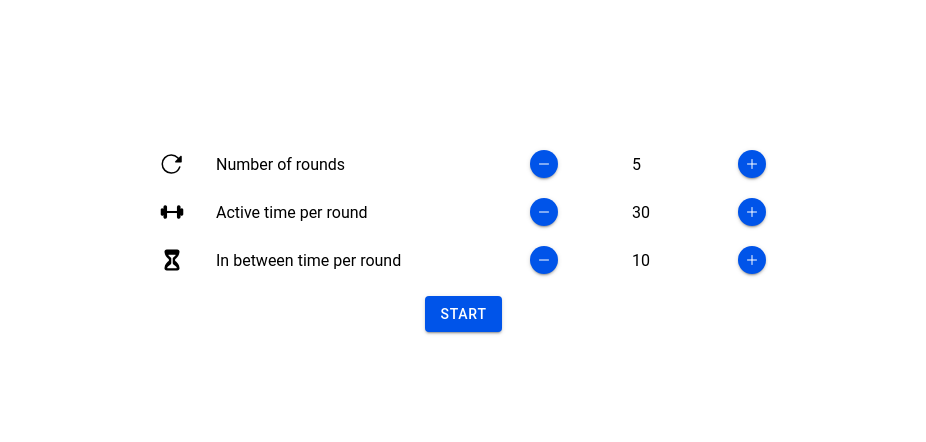
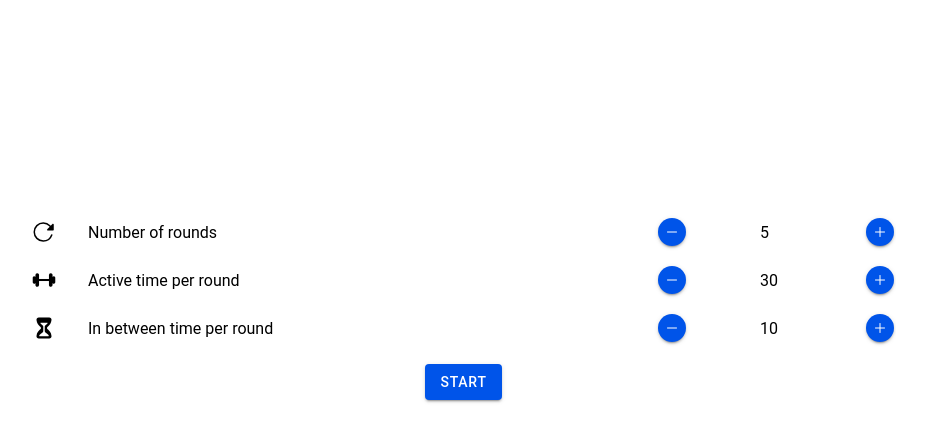
Before and after one commit to jjsalinas/timer-app, a React (Vite) app: page / in a window 1280 px wide. Shown: the top 442 px of the page, without its empty margins (176-1102 px from the left). Built offline with nearby package versions, Linux system fonts and the light colour scheme.

Commit message:
Countdown logic fixed

```diff
--- a/src/components/config-list/component.tsx
+++ b/src/components/config-list/component.tsx
@@ -66,6 +66,7 @@ const ConfigList: React.FC<ConfigListProps> = ({
   };
 
   return (
+    // <div>
     <div className="content-wrapper-center">
       <IonContent>
         <IonList lines="none">
--- a/src/components/config-list/styles.css
+++ b/src/components/config-list/styles.css
@@ -1,11 +1,11 @@
 .content-wrapper-center {
-    width: 50%;
+    width: 70%;
     height: 50%;
     display: flex;
     justify-content: center;
     align-content: center;
     align-items: center;
-    transform: translateX(50%) translateY(33%);
+    /* transform: translateX(50%) translateY(33%); */
 }
 
 .button-wrapper-center {
--- a/src/components/countdown/component.tsx
+++ b/src/components/countdown/component.tsx
@@ -1,6 +1,5 @@
 import { useEffect, useState } from "react";
 import { CountdownProps } from "./props";
-import { CountdownKind } from "./types";
 import {
   IonButton,
   IonFooter,
@@ -8,6 +7,8 @@ import {
   IonText,
   IonToolbar,
 } from "@ionic/react";
+import { playSkipForwardOutline, playSkipBackOutline } from "ionicons/icons";
+import "./styles.css";
 
 const Countdown: React.FC<CountdownProps> = ({
   type,
@@ -17,10 +18,28 @@ const Countdown: React.FC<CountdownProps> = ({
   updateCurrentRound,
 }: CountdownProps) => {
   const [tickingSecond, setTickingSecond] = useState<number>(seconds);
-  const styleClassName = `countdown-${type.toString()}`;
+  const [timeouts, setTimeouts] = useState<NodeJS.Timeout[]>([]);
+  const styleClassName = `countdown-${type}`; // TODO: fix this naming, reads de number value of the enum
+
+  const clearTimeouts = () => {
+    timeouts.forEach((id) => {
+      clearTimeout(id);
+    });
+    setTimeouts([]);
+  };
 
   const resetCount = () => {
-    setTickingSecond(seconds);
+    if (tickingSecond !== seconds) {
+      clearTimeouts();
+      setTickingSecond(seconds);
+    }
+  };
+
+  const backOneRound = () => {
+    if (currentRound > 1) {
+      clearTimeouts();
+      updateCurrentRound(true);
+    }
   };
 
   const finishCount = () => {
@@ -28,39 +47,27 @@ const Countdown: React.FC<CountdownProps> = ({
   };
 
   const tickOneSecond = () => {
-    return new Promise(() =>
-      setTimeout(() => setTickingSecond(tickingSecond - 1), 1000),
-    );
-  };
-
-  const handleTick = async () => {
-    await tickOneSecond();
+    const id = setTimeout(() => setTickingSecond(tickingSecond - 1), 1000);
+    setTimeouts([...timeouts, id]);
   };
 
   useEffect(() => {
-    resetCount();
-  }, []);
-
-  useEffect(() => {
-    // console.log("tic tac --:", tickingSecond);
     if (tickingSecond === 0) {
+      clearTimeouts();
       updateCurrentRound();
     }
     if (tickingSecond > 0) {
-      handleTick();
+      tickOneSecond();
     }
   }, [tickingSecond]);
 
   useEffect(() => {
-    if (tickingSecond === 0) {
-      resetCount();
-    }
+    resetCount();
   }, [currentRound]);
 
   /*
     TODO: Styling
-    Footer on horizontal flex.
-    Forward button logic fix.
+    Add ticky sounds for last 3 seconds, ending with a higher pitch sound on 0, on finishing
   */
   return (
     <>
@@ -73,21 +80,22 @@ const Countdown: React.FC<CountdownProps> = ({
         <IonFooter>
           <IonToolbar>
             <div className="timecount-footer">
-              <IonButton shape="round" size="small" onClick={resetCount}>
-                <IonIcon
-                  slot="icon-only"
-                  name="play-skip-back-outline"
-                ></IonIcon>
+              <IonButton
+                shape="round"
+                onClick={resetCount}
+                onDoubleClick={backOneRound}
+              >
+                <IonIcon slot="icon-only" icon={playSkipBackOutline}></IonIcon>
               </IonButton>
               <IonText>
                 <h3>
                   {currentRound} / {totalRounds}
                 </h3>
               </IonText>
-              <IonButton shape="round" size="small" onClick={finishCount}>
+              <IonButton shape="round" onClick={finishCount}>
                 <IonIcon
                   slot="icon-only"
-                  name="play-skip-forward-outline"
+                  icon={playSkipForwardOutline}
                 ></IonIcon>
               </IonButton>
             </div>
--- a/src/components/countdown/props.ts
+++ b/src/components/countdown/props.ts
@@ -5,5 +5,5 @@ export interface CountdownProps {
   seconds: number;
   currentRound: number;
   totalRounds: number;
-  updateCurrentRound: () => void;
+  updateCurrentRound: (backwards?: boolean) => void;
 }
--- a/src/components/countdown/styles.css
+++ b/src/components/countdown/styles.css
@@ -13,13 +13,19 @@
 .timecount-wrapper {
     height: 80%;
     min-height: 20rem;
+    min-width: 30rem;
+    display: flex;
+    justify-content: center;
+    align-content: center;
+    align-items: center;
 }
 
-.timecount-text {
+.timecount-text > h1 {
     font-size: 20rem;
 }
 
 .timecount-footer {
+    width: 100%;
     display: flex;
     flex-direction: row;
     justify-content: space-between;
--- a/src/pages/config-page.css
+++ b/src/pages/config-page.css
@@ -1,9 +1,10 @@
-.content-wrapper-center {
-    width: 50%;
-    height: 50%;
-    /* display: flex;
+.page-wrapper-center {
+    width: 100%;
+    height: 100%;
+    display: flex;
+    flex-direction: column;
     justify-content: center;
     align-content: center;
-    align-items: center; */
-    transform: translateX(50%) translateY(33%);
+    align-items: center;
+    /* transform: translateX(50%) translateY(33%); */
 }
--- a/src/pages/config-page.tsx
+++ b/src/pages/config-page.tsx
@@ -19,7 +19,6 @@ const ConfigPage: React.FC = () => {
     waitDuration: number,
   ) => {
     if (currentRound === 1) {
-      console.log("START");
       setConfigTotalRounds(rounds * 2 + 1); // Starting 1 + (1 active + 1 pause) per (round)
       setConfigActiveDuration(activeDuration);
       setConfigWaitDuration(waitDuration);
@@ -27,27 +26,32 @@ const ConfigPage: React.FC = () => {
     }
   };
 
-  const updateRound = () => {
-    const newRound = currentRound + 1;
-    setCurrentRound(currentRound + 1);
+  const updateRound = (backwards?: boolean) => {
+    let newRound = currentRound + 1;
+    if (backwards && currentRound > 1) {
+      newRound = currentRound - 1;
+    }
+    if (showCountdown && newRound <= configTotalRounds) {
+      setCurrentRound(newRound);
+    }
     if (newRound === configTotalRounds + 1) {
       setShowCountdown(false);
       setCurrentRound(1);
     }
   };
 
-  const getRoundType = () => {
-    if (currentRound === 1) {
+  const getRoundType = (roundValue: number) => {
+    if (roundValue === 1) {
       return CountdownKind.starting;
     }
-    if (currentRound > 1 && currentRound % 2 === 0) {
+    if (roundValue > 1 && roundValue % 2 === 0) {
       return CountdownKind.countdown;
     }
     return CountdownKind.intermission;
   };
 
-  const getRoundSeconds = () => {
-    const roundType = getRoundType();
+  const getRoundSeconds = (roundValue: number) => {
+    const roundType = getRoundType(roundValue);
     if (roundType === CountdownKind.starting) {
       return 5;
     }
@@ -57,31 +61,33 @@ const ConfigPage: React.FC = () => {
     return configWaitDuration;
   };
 
-  const getCountdown = () => {
-    const newType = getRoundType();
-    const newSeconds = getRoundSeconds();
+  const getCountdown = (roundValue: number) => {
+    if (!showCountdown) {
+      return <></>;
+    }
+
+    const newType = getRoundType(roundValue);
+    const newSeconds = getRoundSeconds(roundValue);
 
     return (
       <Countdown
         type={newType}
         seconds={newSeconds}
-        currentRound={currentRound}
+        currentRound={roundValue}
         totalRounds={configTotalRounds}
         updateCurrentRound={updateRound}
       />
     );
   };
 
-  // TODO: Flip this around, make a method that takes as argumente the current round number
-  //  and returns the exact Countdown component for that round
-  const countDown = useMemo(() => {
-    return getCountdown();
-  }, [currentRound]);
+  const countdown = useMemo(() => {
+    return getCountdown(currentRound);
+  }, [showCountdown, currentRound]);
 
   return (
-    <IonPage>
+    <IonPage className="page-wrapper-center">
       {!showCountdown && <ConfigList onStart={startCountdown} />}
-      {showCountdown && countDown}
+      {showCountdown && countdown}
     </IonPage>
   );
 };
```
